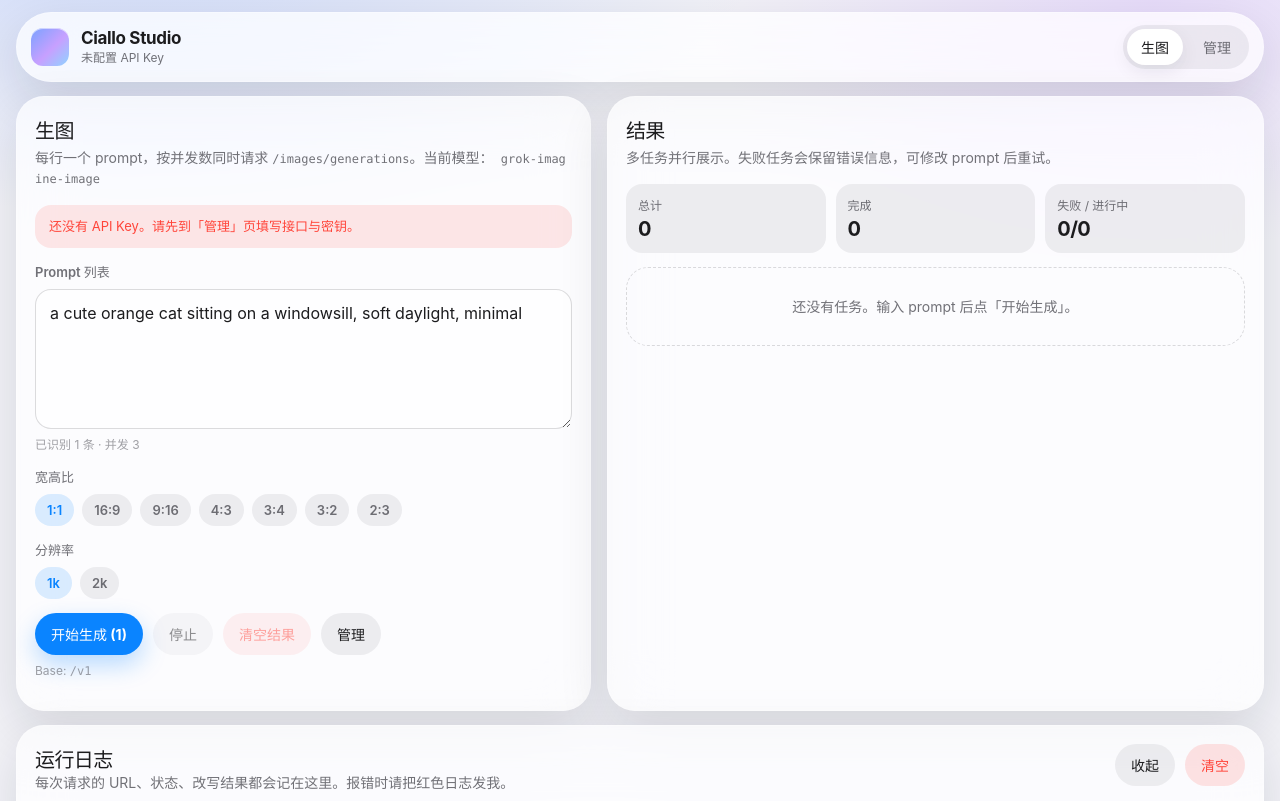
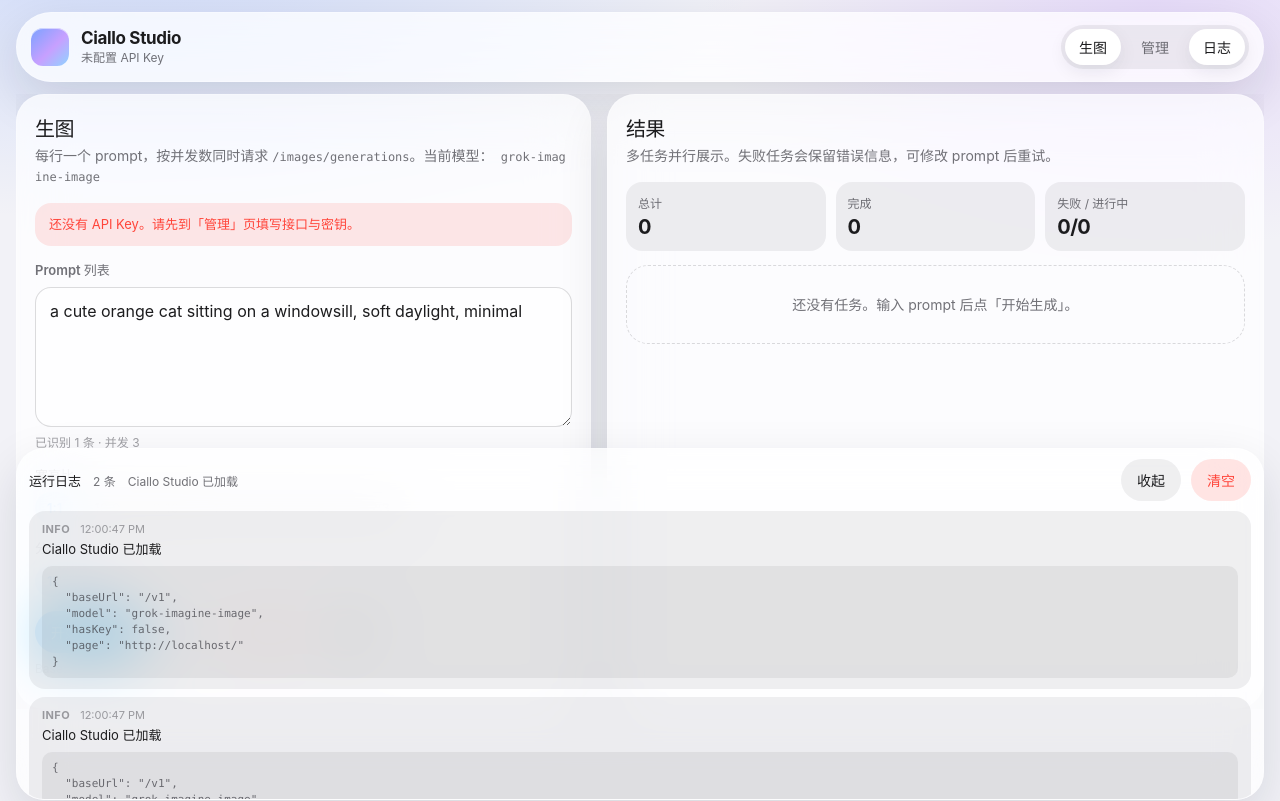
Before and after one commit to MurasameCyan/CialloStudio, a React (Vite) app: page / in a window 1280 px wide. Shown: the top 801 px of the page. Built offline with nearby package versions, Linux system fonts and the light colour scheme.

Commit message:
fix: pin runtime log dock visible on studio and settings pages
Log panel was pushed below the studio grid viewport. Keep it sticky at the bottom with a header toggle.

```diff
--- a/src/App.tsx
+++ b/src/App.tsx
@@ -9,6 +9,7 @@
 
 export default function App() {
   const [tab, setTab] = useState<Tab>("studio");
+  const [logOpen, setLogOpen] = useState(true);
   const [settings, setSettings] = useState<StudioSettings>(() => {
     const initial = loadSettings();
     log("info", "Ciallo Studio 已加载", {
@@ -26,7 +27,7 @@
   }, [settings]);
 
   return (
-    <div className="app-shell">
+    <div className={`app-shell ${logOpen ? "with-log-open" : "with-log-collapsed"}`}>
       <header className="glass-bar">
         <div className="brand">
           <div className="brand-mark" aria-hidden />
@@ -50,16 +51,26 @@
           >
             管理
           </button>
+          <button
+            type="button"
+            className={`nav-pill ${logOpen ? "active" : ""}`}
+            onClick={() => setLogOpen((v) => !v)}
+            title="显示/隐藏运行日志"
+          >
+            日志
+          </button>
         </nav>
       </header>
 
-      {tab === "studio" ? (
-        <StudioPage settings={settings} onOpenSettings={() => setTab("settings")} />
-      ) : (
-        <SettingsPage settings={settings} onChange={setSettings} />
-      )}
+      <main className="app-main">
+        {tab === "studio" ? (
+          <StudioPage settings={settings} onOpenSettings={() => setTab("settings")} />
+        ) : (
+          <SettingsPage settings={settings} onChange={setSettings} />
+        )}
+      </main>
 
-      <LogPanel />
+      <LogPanel open={logOpen} onOpenChange={setLogOpen} />
     </div>
   );
 }
--- a/src/components/LogPanel.tsx
+++ b/src/components/LogPanel.tsx
@@ -12,28 +12,46 @@
   return "log-info";
 }
 
-export function LogPanel() {
+type Props = {
+  /** 受控展开状态：由顶栏/App 控制，两个页面共用 */
+  open: boolean;
+  onOpenChange: (open: boolean) => void;
+};
+
+export function LogPanel({ open, onOpenChange }: Props) {
   const [entries, setEntries] = useState<LogEntry[]>([]);
-  const [open, setOpen] = useState(true);
 
   useEffect(() => subscribeLogs(setEntries), []);
 
+  const errorCount = entries.filter((e) => e.level === "error").length;
+  const latest = entries[0];
+
   return (
-    <section className="panel log-panel">
-      <div className="log-panel-head">
-        <div>
-          <h2 className="panel-title" style={{ marginBottom: 0 }}>
-            运行日志
-          </h2>
-          <p className="panel-desc" style={{ marginBottom: 0 }}>
-            每次请求的 URL、状态、改写结果都会记在这里。报错时请把红色日志发我。
-          </p>
+    <section className={`log-dock ${open ? "open" : "collapsed"}`} aria-label="运行日志">
+      <div className="log-dock-bar">
+        <div className="log-dock-summary">
+          <strong>运行日志</strong>
+          <span className="log-dock-count">
+            {entries.length} 条{errorCount > 0 ? ` · ${errorCount} 错误` : ""}
+          </span>
+          {latest ? (
+            <span className={`log-dock-latest ${levelClass(latest.level)}`}>
+              {latest.message}
+            </span>
+          ) : (
+            <span className="log-dock-latest">暂无记录</span>
+          )}
         </div>
         <div className="btn-row">
-          <button type="button" className="btn btn-secondary" onClick={() => setOpen((v) => !v)}>
+          <button type="button" className="btn btn-secondary" onClick={() => onOpenChange(!open)}>
             {open ? "收起" : "展开"}
           </button>
-          <button type="button" className="btn btn-danger" onClick={clearLogs} disabled={entries.length === 0}>
+          <button
+            type="button"
+            className="btn btn-danger"
+            onClick={clearLogs}
+            disabled={entries.length === 0}
+          >
             清空
           </button>
         </div>
@@ -41,7 +59,9 @@
 
       {open ? (
         entries.length === 0 ? (
-          <div className="empty">还没有日志。去「管理」测试连接，或在「生图」发起一次生成。</div>
+          <div className="empty" style={{ margin: "0 12px 12px" }}>
+            还没有日志。在「管理」测试连接，或在「生图」发起一次生成。
+          </div>
         ) : (
           <div className="log-list">
             {entries.map((entry) => (
--- a/src/styles/ios26.css
+++ b/src/styles/ios26.css
@@ -86,14 +86,21 @@
 .app-shell {
   min-height: 100dvh;
   display: grid;
-  grid-template-rows: auto 1fr;
+  grid-template-rows: auto minmax(0, 1fr) auto;
   padding:
     calc(12px + var(--safe-top))
     16px
-    calc(20px + var(--safe-bottom));
-  gap: 14px;
+    calc(12px + var(--safe-bottom));
+  gap: 12px;
   max-width: 1280px;
   margin: 0 auto;
+}
+
+.app-main {
+  min-height: 0;
+  overflow: auto;
+  display: grid;
+  align-content: start;
 }
 
 .glass-bar {
@@ -514,20 +521,69 @@
   line-height: 1.4;
 }
 
-.log-panel-head {
+.log-dock {
+  position: sticky;
+  bottom: 0;
+  z-index: 40;
+  border-radius: var(--radius-xl);
+  background: var(--bg-elevated);
+  border: 1px solid rgba(255, 255, 255, 0.22);
+  box-shadow: var(--shadow);
+  backdrop-filter: blur(28px) saturate(180%);
+  -webkit-backdrop-filter: blur(28px) saturate(180%);
+  overflow: hidden;
+}
+
+.log-dock-bar {
   display: flex;
-  align-items: flex-start;
+  align-items: center;
   justify-content: space-between;
   gap: 12px;
-  margin-bottom: 12px;
+  padding: 10px 12px;
+}
+
+.log-dock-summary {
+  min-width: 0;
+  display: flex;
+  flex-wrap: wrap;
+  align-items: center;
+  gap: 8px 12px;
+  font-size: 13px;
+}
+
+.log-dock-count {
+  color: var(--text-secondary);
+  font-size: 12px;
+}
+
+.log-dock-latest {
+  min-width: 0;
+  max-width: min(560px, 55vw);
+  overflow: hidden;
+  text-overflow: ellipsis;
+  white-space: nowrap;
+  color: var(--text-secondary);
+  font-size: 12px;
+}
+
+.log-dock-latest.log-error {
+  color: var(--danger);
+}
+
+.log-dock-latest.log-ok {
+  color: #1f8f45;
+}
+
+.log-dock-latest.log-warn {
+  color: var(--warning);
 }
 
 .log-list {
   display: grid;
   gap: 8px;
-  max-height: 320px;
+  max-height: min(36vh, 320px);
   overflow: auto;
-  padding-right: 4px;
+  padding: 0 12px 12px;
 }
 
 .log-item {
```
